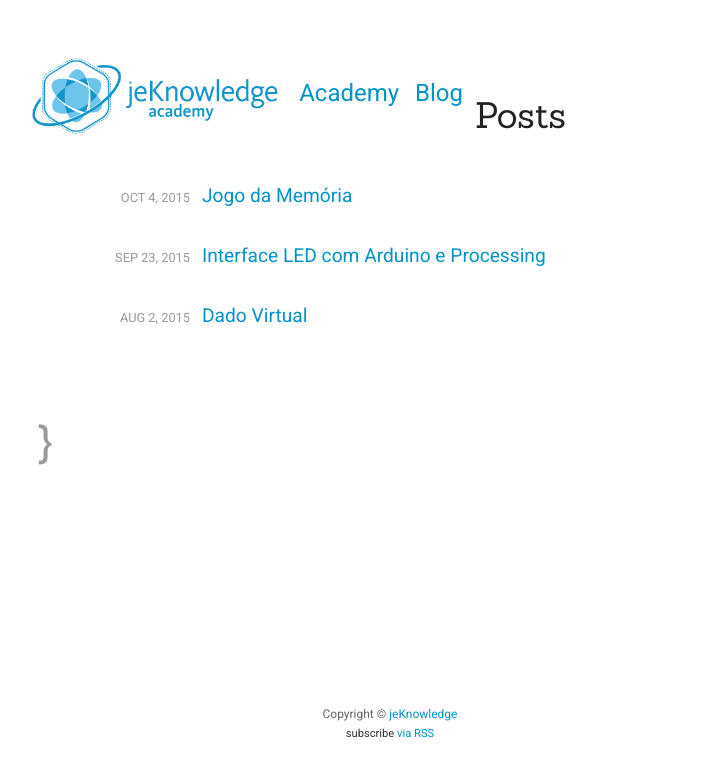
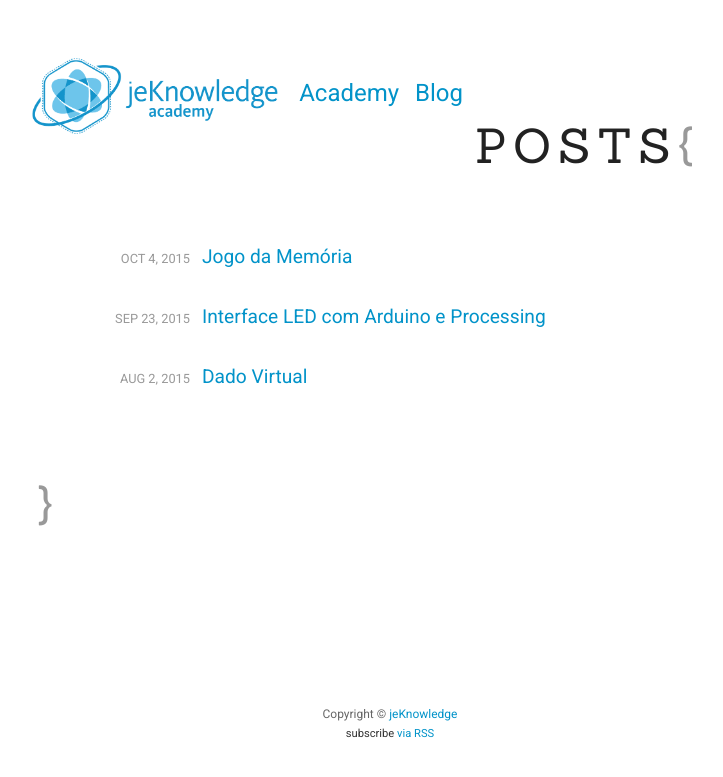
Before and after one commit to jeKnowledge/academy-articles, a Jekyll site: the page built from blog.md, in a window 1280 px wide. Shown: the top 777 px of the page, without its empty margins (250-973 px from the left). Built offline with Jekyll 4.4.1, drawn with Linux system fonts in a browser that asks for light colours.

Commit message:
Update blog.md

```diff
--- a/blog.md
+++ b/blog.md
@@ -4,7 +4,7 @@
 permalink: /blog/
 ---
 
-  <h1 class="page-heading">Posts</h1>
+  <h1 class="page-heading site-title">Posts</h1>
 
   <ul class="entries">
     {% for post in site.posts %}
```
